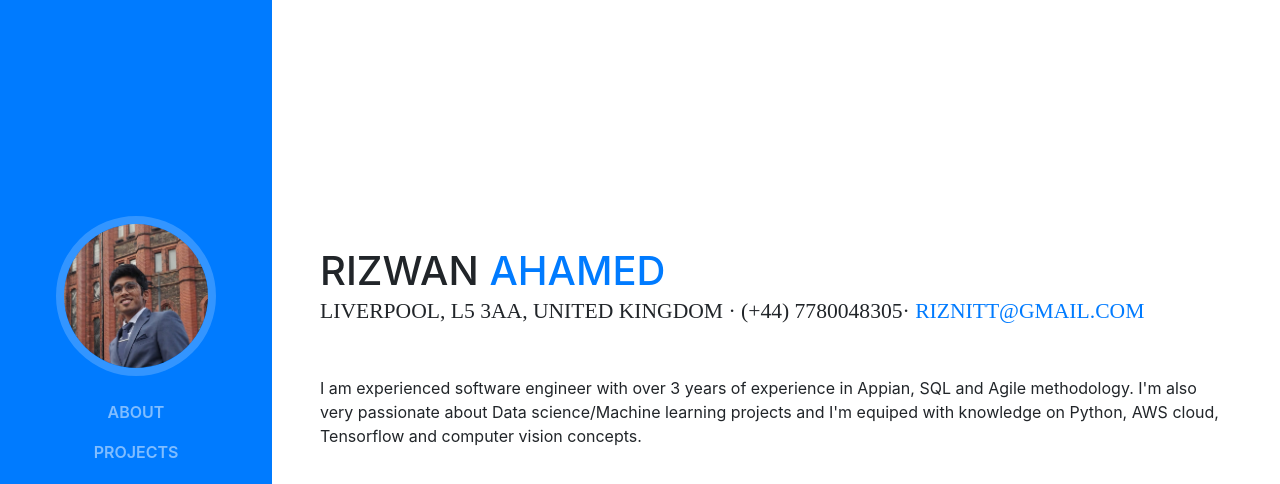
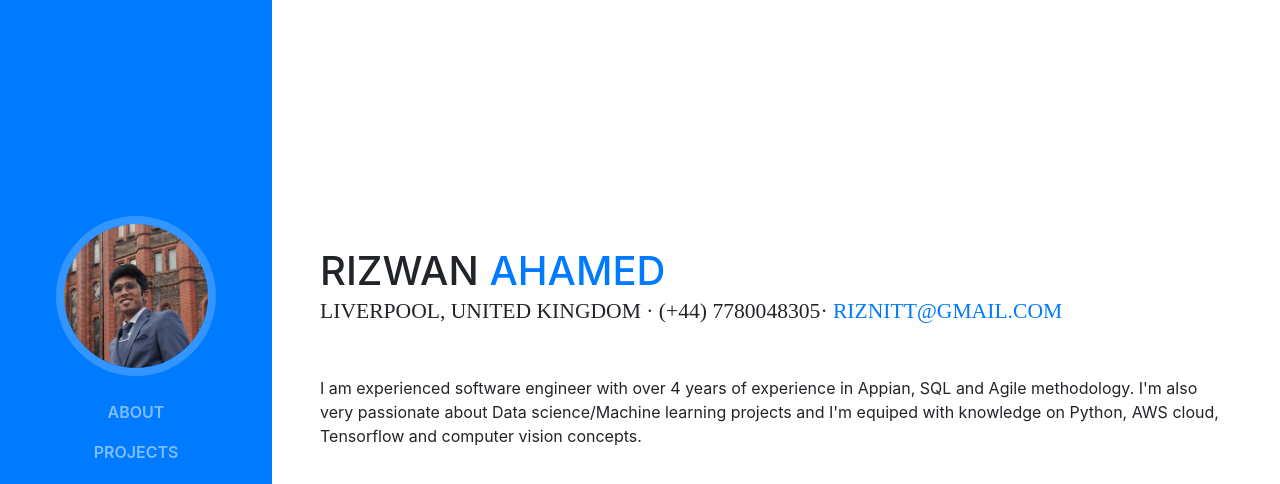
Before and after one commit to rizwan-neo/rizwan-neo.github.io, a website with bundled scripts: page index.html in a window 1280 px wide. Shown: the top 484 px of the page. Built offline with nearby package versions, Linux system fonts and the light colour scheme; a web font is replaced by a local one.

Commit message:
Update index.html

```diff
--- a/index.html
+++ b/index.html
@@ -65,10 +65,10 @@
           <h1 class="mb-0">Rizwan
             <span class="text-primary">Ahamed</span>
           </h1>
-          <div class="subheading mb-5">Liverpool, L5 3AA, United Kingdom · (+44) 7780048305·
+          <div class="subheading mb-5">Liverpool, United Kingdom · (+44) 7780048305·
 	    <a href="mailto:riznitt@gmail.com">riznitt@gmail.com</a>
           </div>
-          <p class="mb-5">I am experienced software engineer with over 3 years of experience in Appian, SQL and Agile methodology. I'm also very passionate about Data science/Machine learning projects and I'm equiped with knowledge on Python, AWS cloud, Tensorflow and computer vision concepts.</p>
+          <p class="mb-5">I am experienced software engineer with over 4 years of experience in Appian, SQL and Agile methodology. I'm also very passionate about Data science/Machine learning projects and I'm equiped with knowledge on Python, AWS cloud, Tensorflow and computer vision concepts.</p>
           <ul class="list-inline list-social-icons mb-0">
               <a href="https://www.linkedin.com/in/rizwanahamed96/" target="_blank">
                 <span class="fa-stack fa-lg">
```
